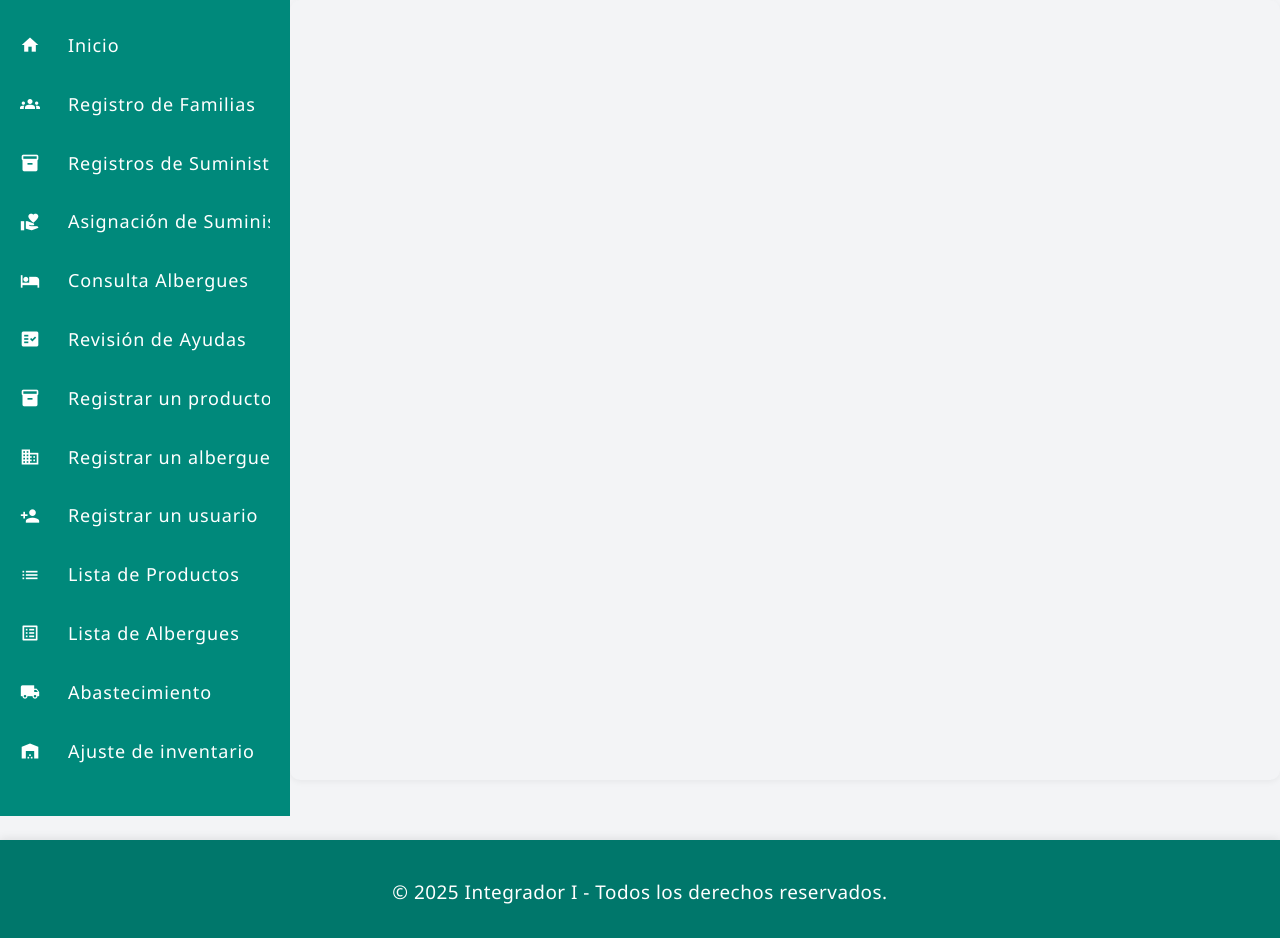
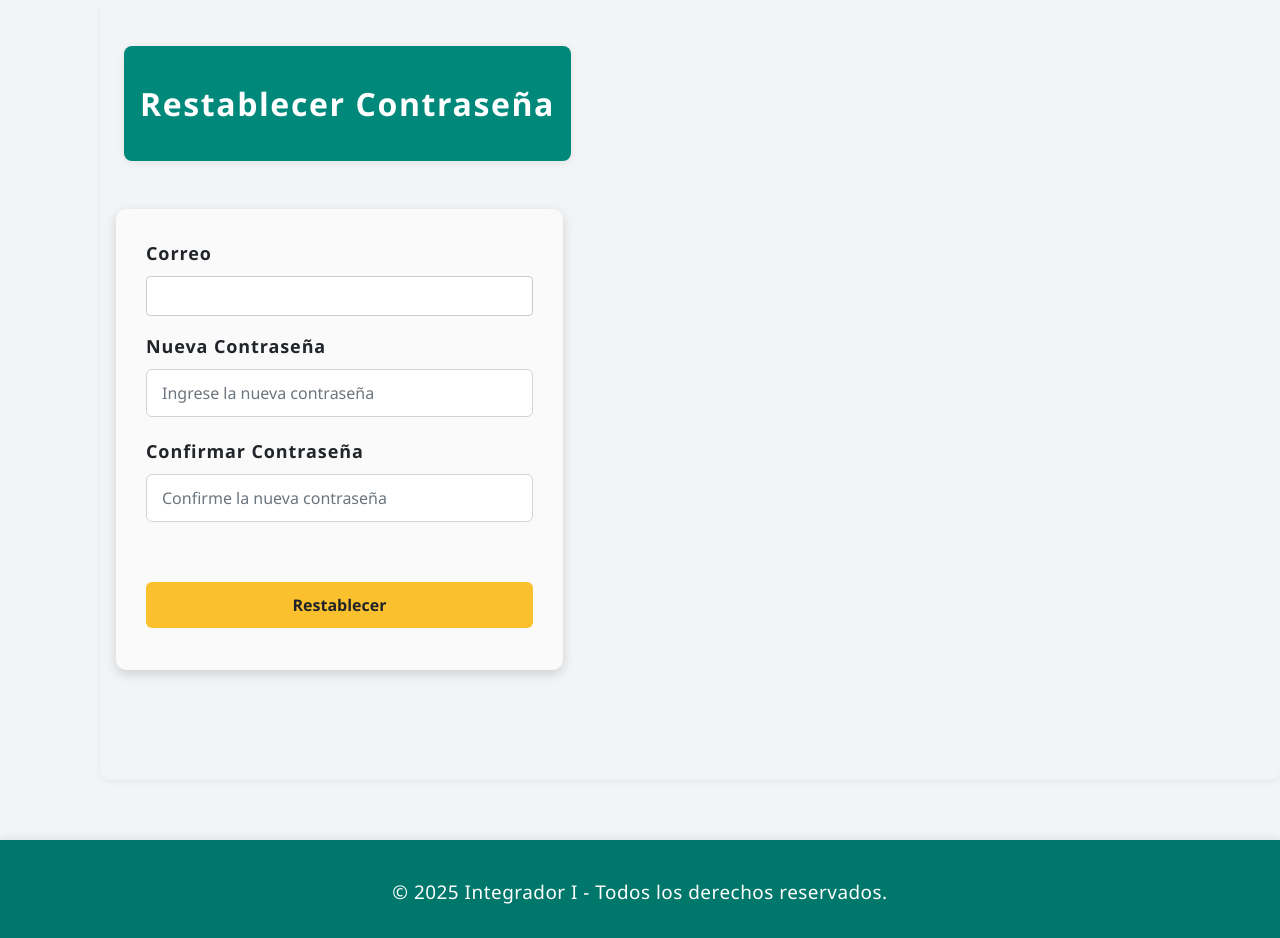
Before and after one commit to Derek-GB/IntegradorReact, a React (Vite) app: page /restablecerContrasena in a window 1280 px wide. Built offline with nearby package versions, Linux system fonts and the light colour scheme.

Commit message:
restablecer y recuperar contrasena
se crearon los elementos restablecerContrasena y recuperarContrasena, y se automatizo el envio del correo para el proceso de recuperacion, faltan validaciones...

```diff
--- a/package.json
+++ b/package.json
@@ -10,6 +10,7 @@
     "preview": "vite preview"
   },
   "dependencies": {
+    "@emailjs/browser": "^4.4.1",
     "axios": "^1.10.0",
     "react": "^19.1.0",
     "react-dom": "^19.1.0",
--- a/src/App.jsx
+++ b/src/App.jsx
@@ -1,7 +1,7 @@
 import React from 'react';
 import { Routes, Route, useLocation } from 'react-router-dom';
 import Sidebar from './components/Sidebar.jsx';
-import Login from './components/Login.jsx';
+import Login from './components/login.jsx';
 import Inicio from './components/Inicio.jsx';
 import PreFormulario from './components/PreFormulario.jsx';
 import RegistroSuministros from './components/RegistroSuministros.jsx';
@@ -10,17 +10,19 @@ import BusquedaAlbergue from './components/BusquedaAlbergue.jsx';
 import AyudaForm from './components/AyudaForm.jsx';
 import RegistrarProducto from './components/RegistrarProducto.jsx';
 import RegistroAlbergue from './components/RegistroAlbergue.jsx';
-import RegistroUsuario from './components/RegistroUsuario.jsx';
+import RegistroUsuario from './components/registroUsuario.jsx';
 import ListaProducto from './components/ListaProducto.jsx';
 import ListaAlbergue from './components/ListaAlbergue.jsx';
 import FormularioAbastecimiento from './components/FormularioAbarrotes.jsx';
 import AjusteInventario from "./components/ajusteInventario";// <--- nombre correcto
+import RecuperarContrasena from './components/recuperarContrasena';
+import RestablecerContrasena from './components/restablecerContrasena';
 
 import './styles/formularioFusionado.css';
 
 const App = () => {
   const location = useLocation();
-  const isLogin = location.pathname === '/';
+  const isLogin = location.pathname === '/'|| location.pathname === '/recuperarContrasena'|| location.pathname === '/restablecerContrasena';
 
   return (
     <>
@@ -42,6 +44,9 @@ const App = () => {
             <Route path="/listaAlbergue.jsx" element={<ListaAlbergue />} />
             <Route path="/formularioAbarrotes.jsx" element={<FormularioAbastecimiento />} />
             <Route path="/ajusteInventario.jsx" element={<AjusteInventario />} />
+            <Route path="/recuperarContrasena.jsx" element={<RecuperarContrasena />} />
+             <Route path="/restablecerContrasena.jsx" element={<restablecerContrasena />} />
+             <Route path="/restablecerContrasena" element={<RestablecerContrasena />} />
           </Routes>
 
         </div>
--- a/src/components/login.jsx
+++ b/src/components/login.jsx
@@ -2,6 +2,7 @@ import React, { useState, useEffect } from 'react';
 import { useNavigate } from 'react-router-dom'; // Importa useNavigate
 import '../styles/formulario.css'; // Asegúrate de tener este archivo con tus estilos
 import authHelper from '../helpers/sesion'; // Asegúrate de importar correctamente tu helper
+import { Link } from 'react-router-dom';
 
 const Login = () => {
   const [usuario, setUsuario] = useState('');
@@ -67,6 +68,9 @@ const Login = () => {
         <div className="btn-group">
           <button type="submit" className="btn btn-primary">Ingresar</button>
         </div>
+        <div className="recuperar-contrasena">
+        <Link to="/recuperarContrasena.jsx">¿Olvidaste tu contraseña?</Link>
+      </div>
       </form>
     </div>
   );
--- /dev/null
+++ b/src/components/recuperarContrasena.jsx
@@ -0,0 +1,73 @@
+import React, { useState, useEffect } from 'react';
+import { useNavigate } from 'react-router-dom';
+import emailjs from '@emailjs/browser';
+import '../styles/formulario.css';
+
+const recuperarContrasena = () => {
+  const [correo, setCorreo] = useState('');
+  const [mensaje, setMensaje] = useState('');
+  const [error, setError] = useState('');
+  const navigate = useNavigate();
+
+  const handleSubmit = async (e) => {
+    e.preventDefault();
+
+    if (!correo) {
+      setError("Por favor ingrese su correo.");
+      return;
+    }
+
+    try {
+      await emailjs.send(
+        'service_5medvrr',
+        'template_kqlpbcf',
+        {
+          email: correo,
+          link_recuperacion: `https://localhost:5175/restablecerContrasena?correo=${encodeURIComponent(correo)}`
+        },
+        'LBs6r9_55Anzo8Cm_'
+      );
+
+      setMensaje("Correo enviado. Revisa tu bandeja.");
+      setError('');
+      setCorreo('');
+    } catch (err) {
+      console.error("Error al enviar correo:", err);
+      setError("No se pudo enviar el correo. Intenta más tarde.");
+      setMensaje('');
+    }
+  };
+
+  useEffect(() => {
+    if (mensaje) alert(mensaje);
+    if (error) alert(error);
+  }, [mensaje, error]);
+
+  return (
+    <div className="login-wrapper">
+      <h2>Recuperar Contraseña</h2>
+      <form onSubmit={handleSubmit} className="login">
+        {mensaje && <div className="success">{mensaje}</div>}
+        {error && <div className="error">{error}</div>}
+
+        <label htmlFor="correo">Correo Electrónico</label>
+        <input
+          type="email"
+          id="correo"
+          name="correo"
+          placeholder="Ingrese su correo"
+          value={correo}
+          onChange={(e) => setCorreo(e.target.value)}
+          required
+        />
+
+        <div className="btn-group">
+          <button type="submit" className="btn btn-primary">Enviar Instrucciones</button>
+          <button type="button" className="btn btn-secondary" onClick={() => navigate('/')}>Volver</button>
+        </div>
+      </form>
+    </div>
+  );
+};
+
+export default recuperarContrasena;
--- a/src/components/registroUsuario.jsx
+++ b/src/components/registroUsuario.jsx
@@ -1,5 +1,6 @@
 import React, { useEffect, useState } from 'react';
 import axios from 'axios';
+import customAxios from '../helpers/customAxios';
 import { useNavigate } from 'react-router-dom';
 
 const RegistroUsuario = () => {
@@ -19,7 +20,7 @@ const RegistroUsuario = () => {
   useEffect(() => {
     const fetchMunicipalidades = async () => {
       try {
-        const res = await axios.get('https://apiintegrador-production-8ef8.up.railway.app/api/municipalidad/all');
+        const res = await customAxios.get('https://apiintegrador-production-8ef8.up.railway.app/api/municipalidad/all');
         const data = Array.isArray(res.data) ? res.data
                   : res.data.municipalidades ?? res.data.data ?? [];
         setMunicipalidades(data || []);
@@ -55,7 +56,7 @@ const RegistroUsuario = () => {
     };
 
     try {
-      await axios.post("https://apiintegrador-production-8ef8.up.railway.app/api/usuarios", payload);
+      await customAxios.post("https://apiintegrador-production-8ef8.up.railway.app/api/usuarios", payload);
       alert("Usuario registrado correctamente.");
       setForm({
         nombre: '', correo: '', contrasena: '', numero: '',
--- /dev/null
+++ b/src/components/restablecerContrasena.jsx
@@ -0,0 +1,99 @@
+import React, { useState, useEffect } from 'react';
+import { useNavigate, useLocation } from 'react-router-dom';
+import '../styles/formulario.css'; // Usa el mismo estilo que tu login
+import authHelper from '../helpers/sesion'; // Asegúrate de tener esta función implementada
+
+
+const restablecerContrasena = () => {
+  const [correo, setCorreo] = useState('');
+  const [nuevaContrasena, setNuevaContrasena] = useState('');
+  const [confirmarContrasena, setConfirmarContrasena] = useState('');
+  const [error, setError] = useState('');
+  const navigate = useNavigate();
+  const location = useLocation();
+
+  // Obtiene el correo desde los parámetros de la URL (?email=algo@dominio.com)
+  useEffect(() => {
+    const queryParams = new URLSearchParams(location.search);
+    const email = queryParams.get('correo');
+    if (email) {
+      setCorreo(email);
+    } else {
+      setError("Enlace inválido: falta el correo.");
+    }
+  }, [location]);
+
+  const handleSubmit = async (e) => {
+    e.preventDefault();
+
+    if (!nuevaContrasena || !confirmarContrasena) {
+      setError("Por favor complete todos los campos");
+      return;
+    }
+
+    if (nuevaContrasena !== confirmarContrasena) {
+      setError("Las contraseñas no coinciden");
+      return;
+    }
+
+    try {
+      await authHelper.resetPassword(correo, nuevaContrasena);
+      setError('');
+      alert("Contraseña actualizada correctamente");
+      navigate('/'); // Redirige al login u otra ruta
+    } catch (error) {
+      console.error("Error al cambiar contraseña:", error);
+      setError("Error al cambiar contraseña: " + error.message);
+    }
+  };
+
+  useEffect(() => {
+    if (error) {
+      alert(error);
+    }
+  }, [error]);
+
+  return (
+    <div className="login-wrapper">
+      <h2>Restablecer Contraseña</h2>
+      <form onSubmit={handleSubmit} className="login">
+        <label htmlFor="correo">Correo</label>
+        <input
+          type="email"
+          id="correo"
+          name="correo"
+          value={correo}
+          readOnly
+        />
+
+        <label htmlFor="nuevaContrasena">Nueva Contraseña</label>
+        <input
+          type="password"
+          id="nuevaContrasena"
+          name="nuevaContrasena"
+          placeholder="Ingrese la nueva contraseña"
+          value={nuevaContrasena}
+          onChange={(e) => setNuevaContrasena(e.target.value)}
+          required
+        />
+
+        <label htmlFor="confirmarContrasena">Confirmar Contraseña</label>
+        <input
+          type="password"
+          id="confirmarContrasena"
+          name="confirmarContrasena"
+          placeholder="Confirme la nueva contraseña"
+          value={confirmarContrasena}
+          onChange={(e) => setConfirmarContrasena(e.target.value)}
+          required
+        />
+
+        <div className="btn-group">
+          <button type="submit" className="btn btn-primary">Restablecer</button>
+        </div>
+      </form>
+    </div>
+  );
+};
+
+export default restablecerContrasena;
```
Also changed, not shown: 1 other file (tests, documents, lock files or other folders).
